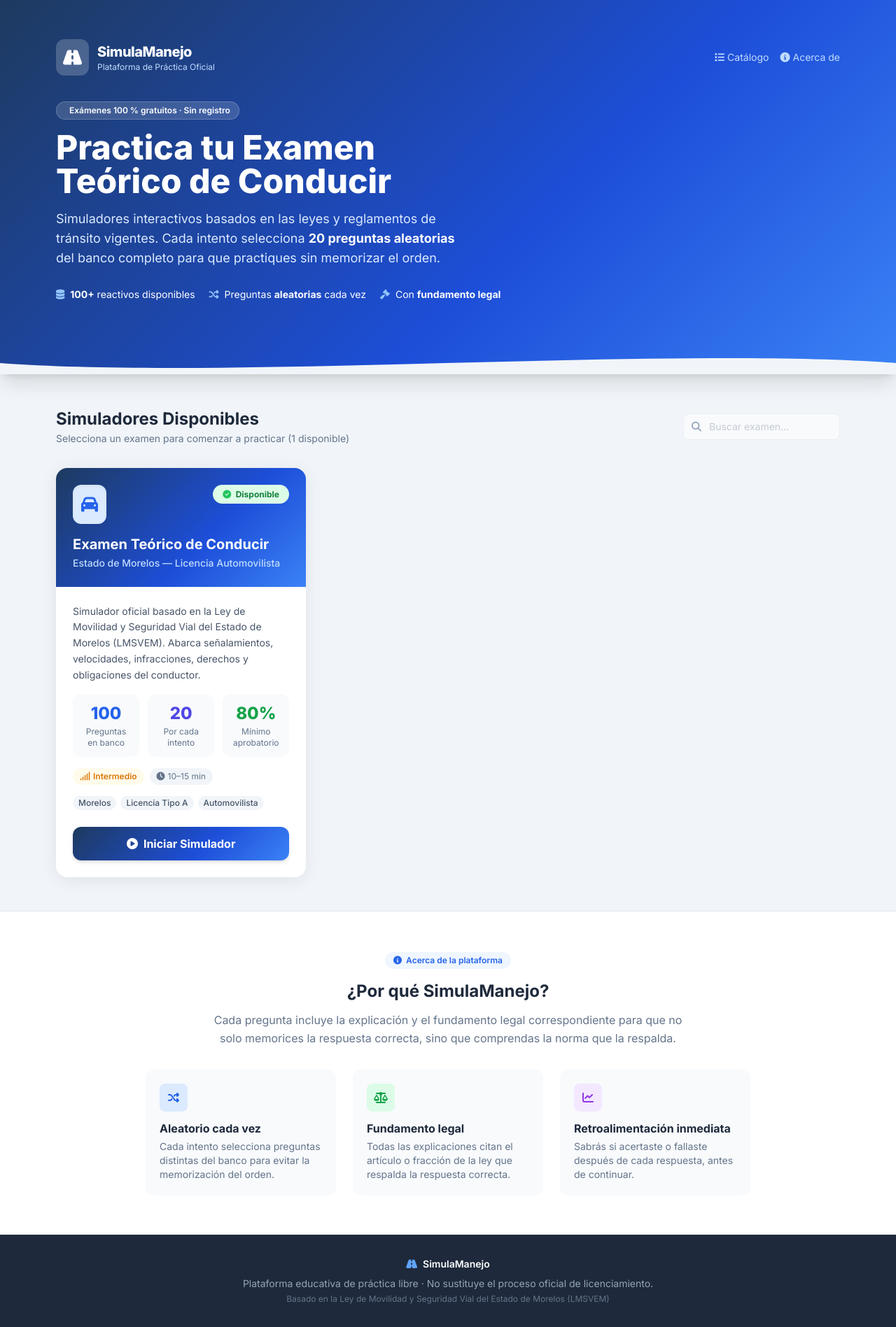
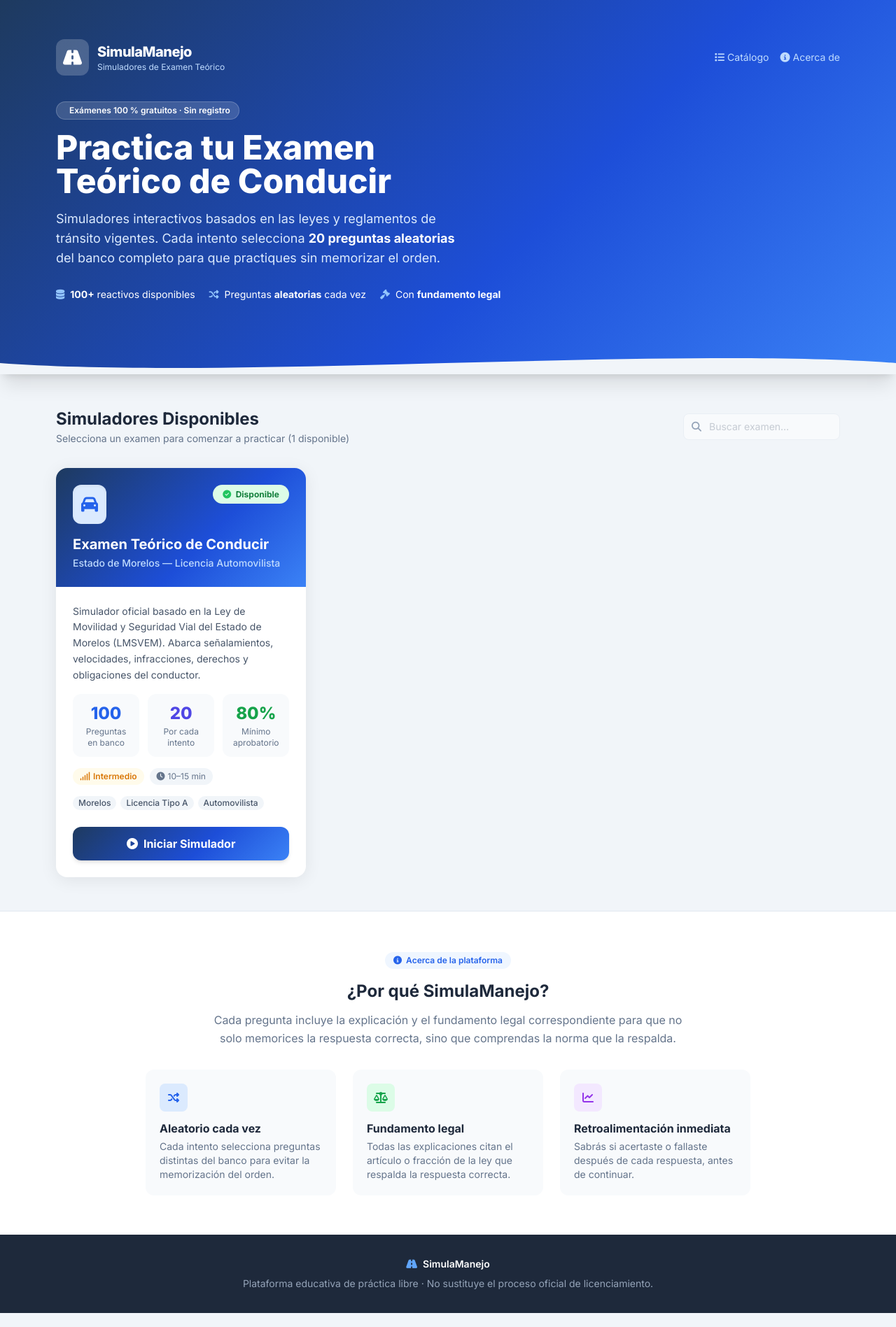
Before and after one commit to gerardone/quiz, a plain HTML site: page index.html in a window 1280 px wide. Shown: the whole page at 70% size. Drawn offline with nearby package versions, Linux system fonts and the light colour scheme.

Commit message:
fix: elimina etiqueta oficial del header y reubica referencia LMSVEM al footer de quiz

```diff
--- a/index.html
+++ b/index.html
@@ -44,7 +44,7 @@
           </div>
           <div>
             <span class="text-xl font-extrabold tracking-tight">SimulaManejo</span>
-            <span class="block text-blue-200 text-xs">Plataforma de Práctica Oficial</span>
+            <span class="block text-blue-200 text-xs">Simuladores de Examen Teórico</span>
           </div>
         </div>
         <nav class="hidden sm:flex items-center gap-4 text-sm text-blue-200">
@@ -179,7 +179,6 @@
         <span class="font-semibold text-white">SimulaManejo</span>
       </div>
       <p>Plataforma educativa de práctica libre · No sustituye el proceso oficial de licenciamiento.</p>
-      <p class="mt-1 text-slate-500 text-xs">Basado en la Ley de Movilidad y Seguridad Vial del Estado de Morelos (LMSVEM)</p>
     </div>
   </footer>
 
```
Also changed, not shown: quiz.html (+1 -0 lines).
